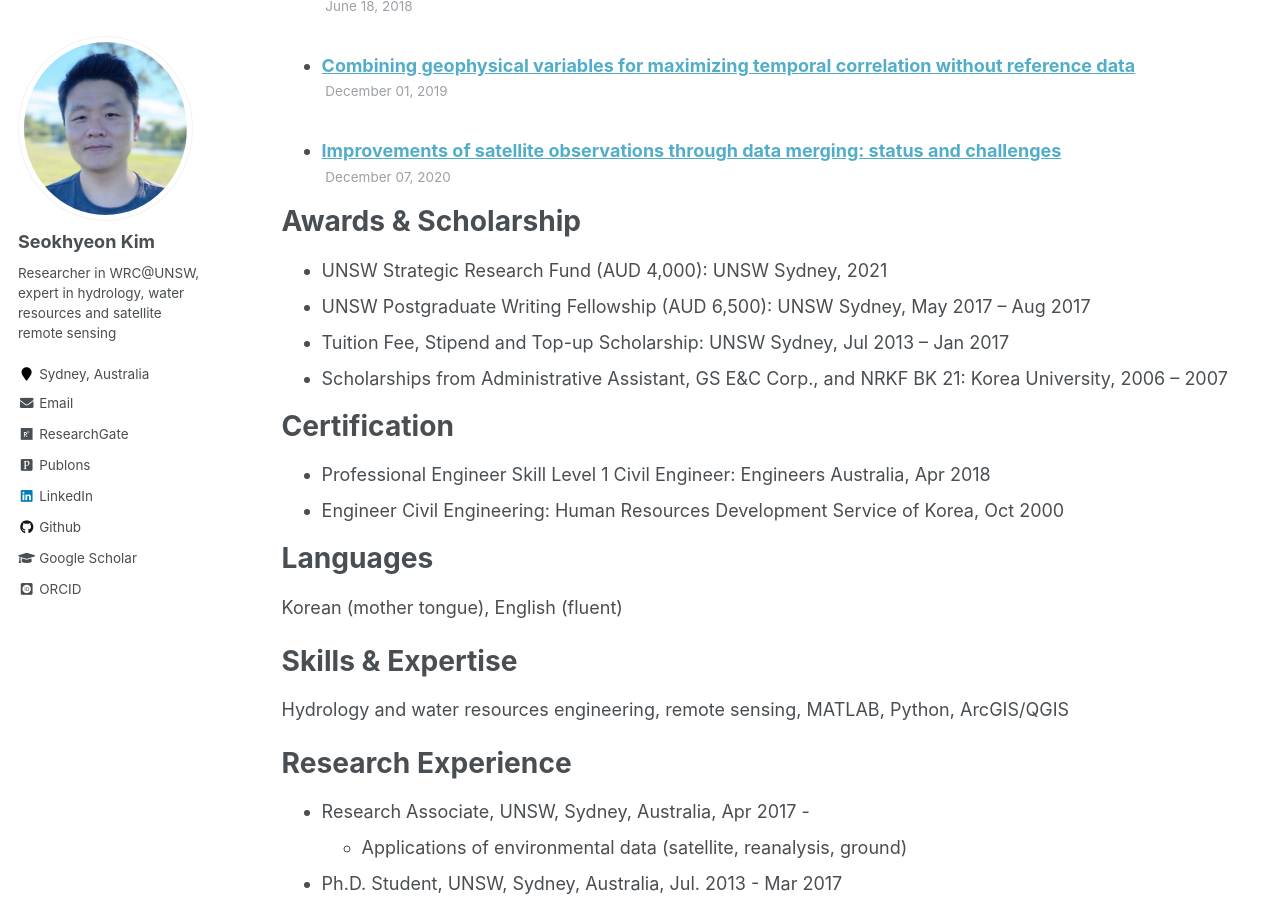
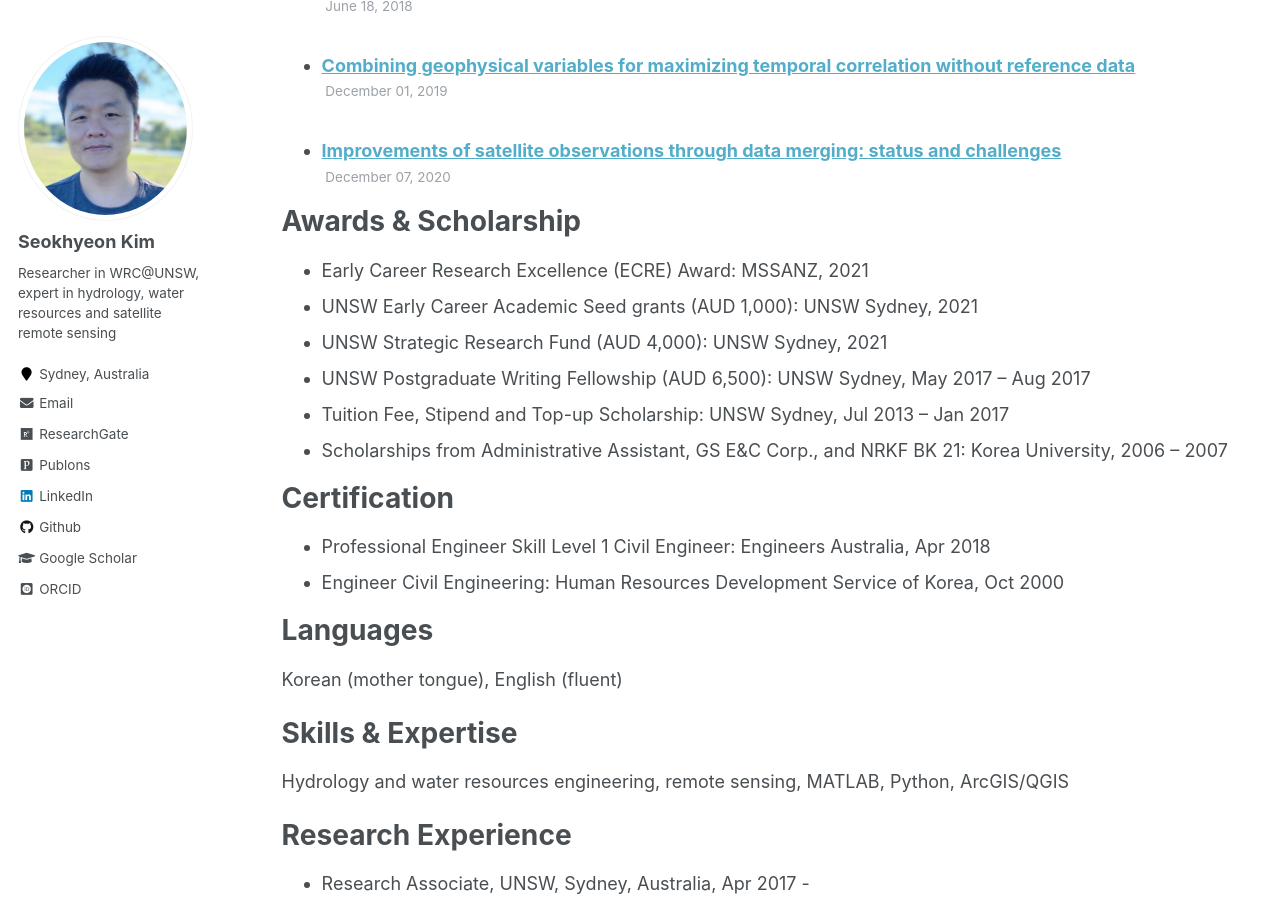
Before and after one commit to uawds/SanghoonJunWater.github.io, a Jekyll site: the page built from _pages/cv.md, in a window 1280 px wide and 900 px high, scrolled down 4610 px. Built offline with Jekyll 4.4.1, drawn with Linux system fonts in a browser that asks for light colours; some web fonts are replaced.

Commit message:
Update cv.md

```diff
--- a/_pages/cv.md
+++ b/_pages/cv.md
@@ -49,6 +49,8 @@ Presentations
 
 Awards & Scholarship
 ======
+* Early Career Research Excellence (ECRE) Award: MSSANZ, 2021
+* UNSW Early Career Academic Seed grants (AUD 1,000): UNSW Sydney, 2021
 * UNSW Strategic Research Fund (AUD 4,000): UNSW Sydney, 2021
 * UNSW Postgraduate Writing Fellowship (AUD 6,500): UNSW Sydney, May 2017 – Aug 2017
 * Tuition Fee, Stipend and Top-up Scholarship: UNSW Sydney, Jul 2013 – Jan 2017
```
